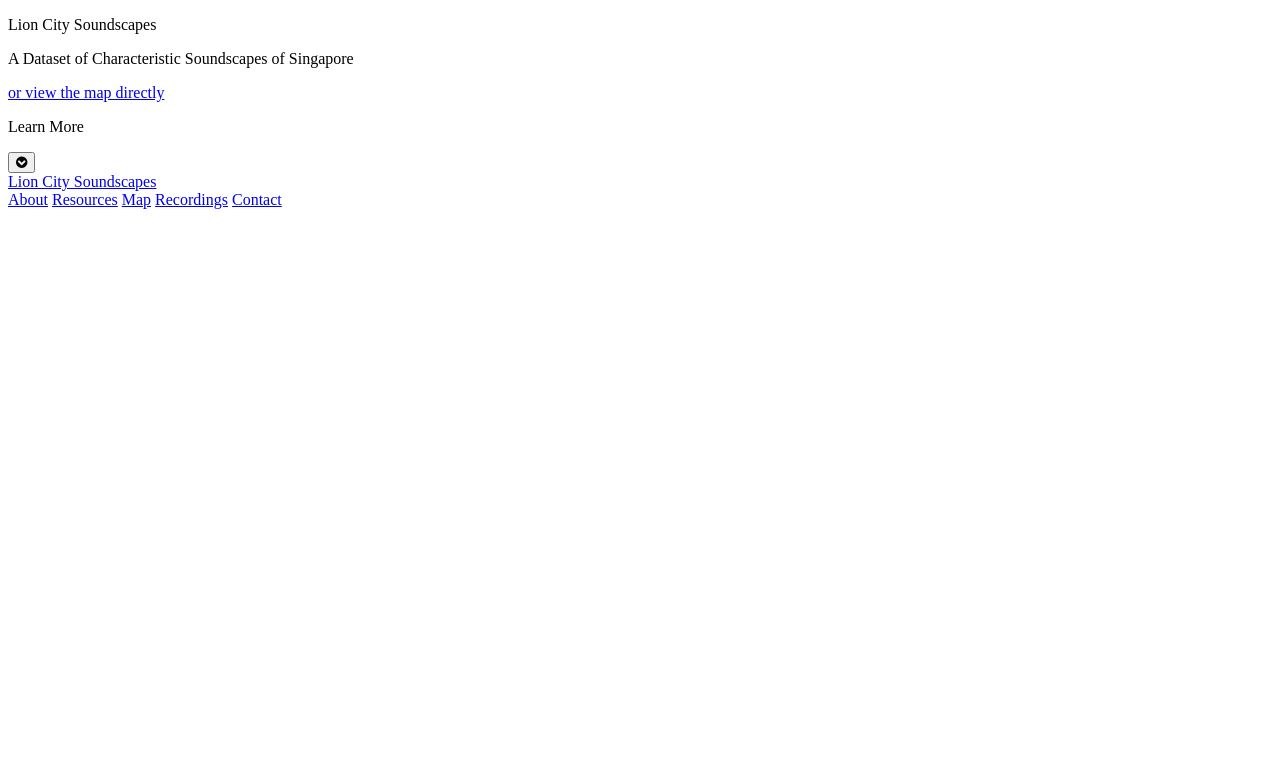
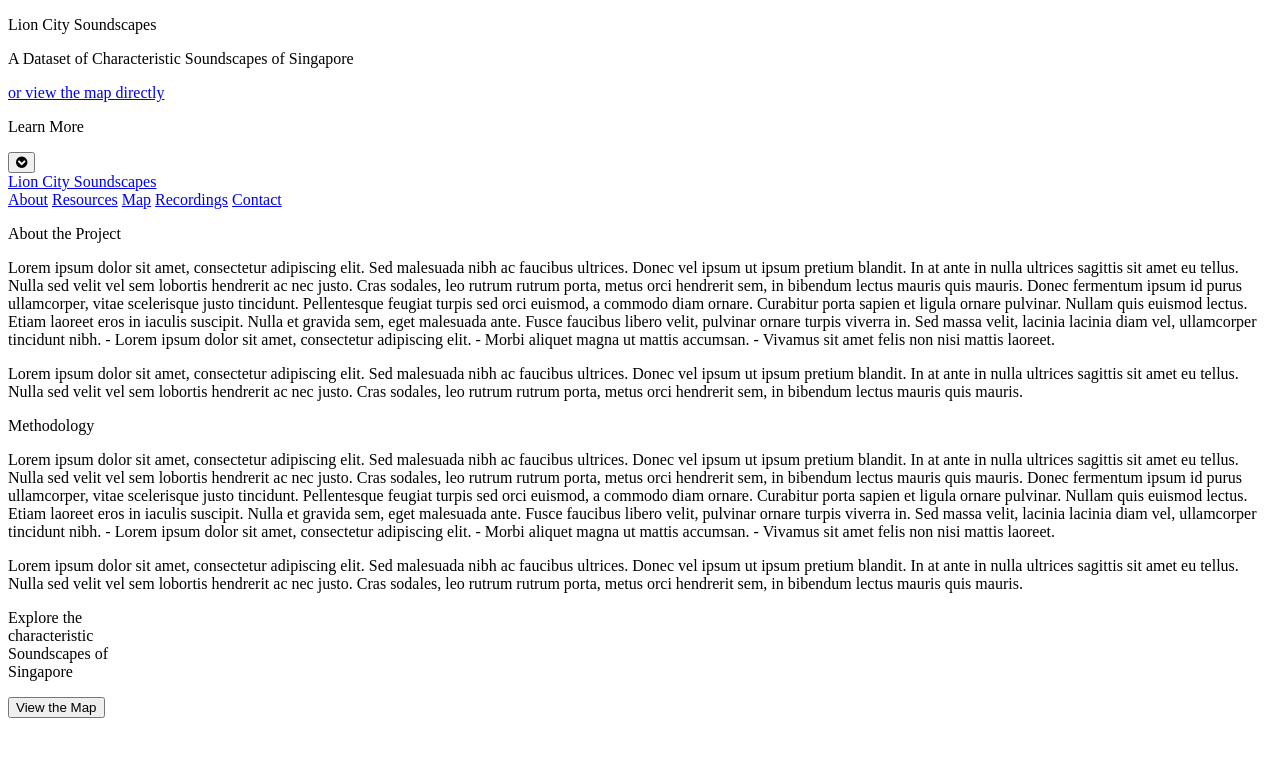
Before and after one commit to nemopotatoes/Lion-City-Soundscapes-Visualisation, a Django app: page / in a window 1280 px wide. Shown: the top 757 px of the page. Run offline with Django 4.2, Linux system fonts and the light colour scheme.

Commit message:
about page base

```diff
--- a/lioncitysoundscapes/templates/about.html
+++ b/lioncitysoundscapes/templates/about.html
@@ -43,13 +43,70 @@
     {% include "header.html" %}
 
     <!-- about container -->
-    <div class="about-wrapper"></div>
+    <div class="about-wrapper">
+      <div class="about-container">
+        <p id="container-title">About the Project</p>
+        <div id="container-content">
+          <p>
+            Lorem ipsum dolor sit amet, consectetur adipiscing elit. Sed malesuada nibh ac faucibus ultrices.
+            Donec vel ipsum ut ipsum pretium blandit. In at ante in nulla ultrices sagittis sit amet eu tellus.
+            Nulla sed velit vel sem lobortis hendrerit ac nec justo. Cras sodales, leo rutrum rutrum porta,
+            metus orci hendrerit sem, in bibendum lectus mauris quis mauris. Donec fermentum ipsum id purus ullamcorper,
+            vitae scelerisque justo tincidunt. Pellentesque feugiat turpis sed orci euismod, a commodo diam ornare.
+            Curabitur porta sapien et ligula ornare pulvinar. Nullam quis euismod lectus. Etiam laoreet eros in iaculis suscipit.
+            Nulla et gravida sem, eget malesuada ante. Fusce faucibus libero velit, pulvinar ornare turpis viverra in.
+            Sed massa velit, lacinia lacinia diam vel, ullamcorper tincidunt nibh.
+
+            - Lorem ipsum dolor sit amet, consectetur adipiscing elit.
+            - Morbi aliquet magna ut mattis accumsan.
+            - Vivamus sit amet felis non nisi mattis laoreet.
+          </p>
+          <p>
+            Lorem ipsum dolor sit amet, consectetur adipiscing elit. Sed malesuada nibh ac faucibus ultrices.
+            Donec vel ipsum ut ipsum pretium blandit. In at ante in nulla ultrices sagittis sit amet eu tellus.
+            Nulla sed velit vel sem lobortis hendrerit ac nec justo. Cras sodales, leo rutrum rutrum porta,
+            metus orci hendrerit sem, in bibendum lectus mauris quis mauris.
+          </p>
+        </div>
+      </div>
+    </div>
 
     <!-- methodology container -->
-    <div class="methodology-wrapper"></div>
+    <div class="methodology-wrapper">
+      <div class="methodology-container">
+        <p id="container-title">Methodology</p>
+        <div id="container-content">
+          <p>
+            Lorem ipsum dolor sit amet, consectetur adipiscing elit. Sed malesuada nibh ac faucibus ultrices.
+            Donec vel ipsum ut ipsum pretium blandit. In at ante in nulla ultrices sagittis sit amet eu tellus.
+            Nulla sed velit vel sem lobortis hendrerit ac nec justo. Cras sodales, leo rutrum rutrum porta,
+            metus orci hendrerit sem, in bibendum lectus mauris quis mauris. Donec fermentum ipsum id purus ullamcorper,
+            vitae scelerisque justo tincidunt. Pellentesque feugiat turpis sed orci euismod, a commodo diam ornare.
+            Curabitur porta sapien et ligula ornare pulvinar. Nullam quis euismod lectus. Etiam laoreet eros in iaculis suscipit.
+            Nulla et gravida sem, eget malesuada ante. Fusce faucibus libero velit, pulvinar ornare turpis viverra in.
+            Sed massa velit, lacinia lacinia diam vel, ullamcorper tincidunt nibh.
+
+            - Lorem ipsum dolor sit amet, consectetur adipiscing elit.
+            - Morbi aliquet magna ut mattis accumsan.
+            - Vivamus sit amet felis non nisi mattis laoreet.
+          </p>
+          <p>
+            Lorem ipsum dolor sit amet, consectetur adipiscing elit. Sed malesuada nibh ac faucibus ultrices.
+            Donec vel ipsum ut ipsum pretium blandit. In at ante in nulla ultrices sagittis sit amet eu tellus.
+            Nulla sed velit vel sem lobortis hendrerit ac nec justo. Cras sodales, leo rutrum rutrum porta,
+            metus orci hendrerit sem, in bibendum lectus mauris quis mauris.
+          </p>
+        </div>
+      </div>
+    </div>
 
     <!-- methodology container -->
-    <div class="end-wrapper"></div>
+    <div class="end-wrapper">
+      <div class="end-container">
+        <p class="end-title">Explore the <br>characteristic <br>Soundscapes of <br>Singapore</p>
+        <button onclick="document.location='/map'" class="btn">View the Map</button>
+      </div>
+    </div>
 
 
 
@@ -68,6 +125,6 @@
         }
       }
     </script>
+
   </body>
-
 </html>
```
Also changed, not shown: 1 other file.
